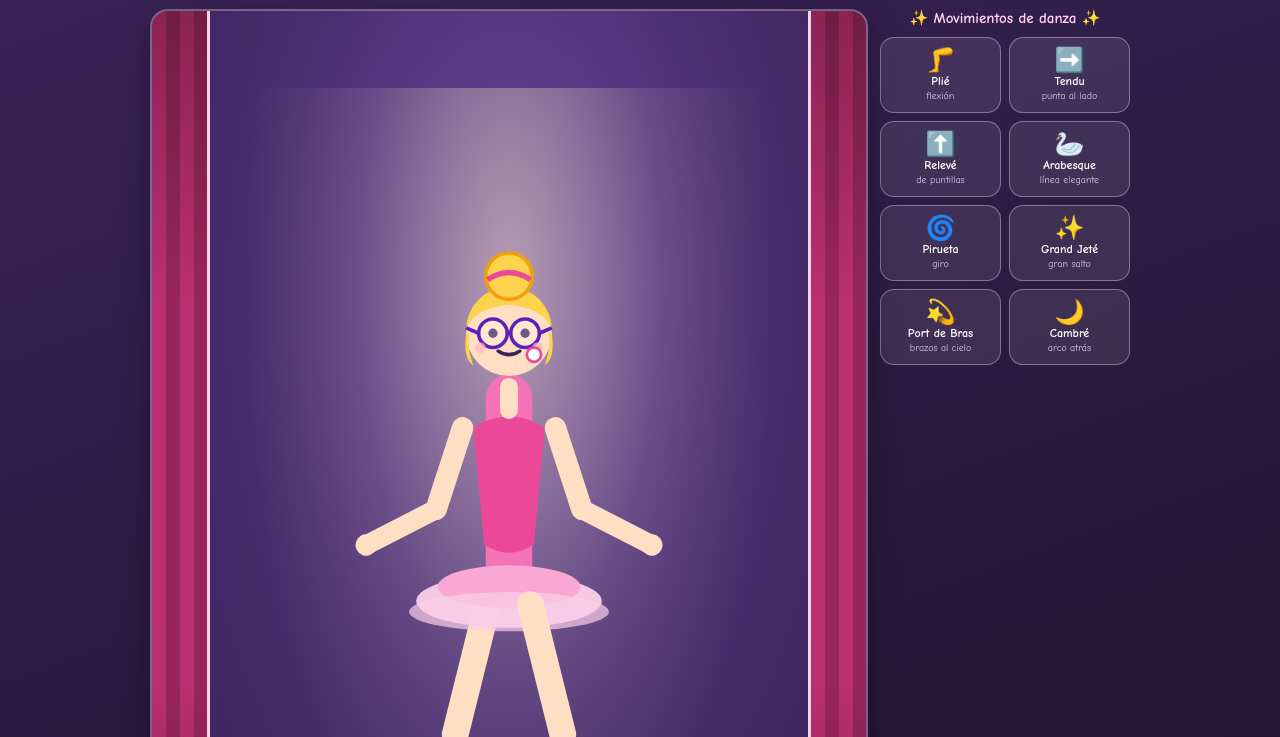
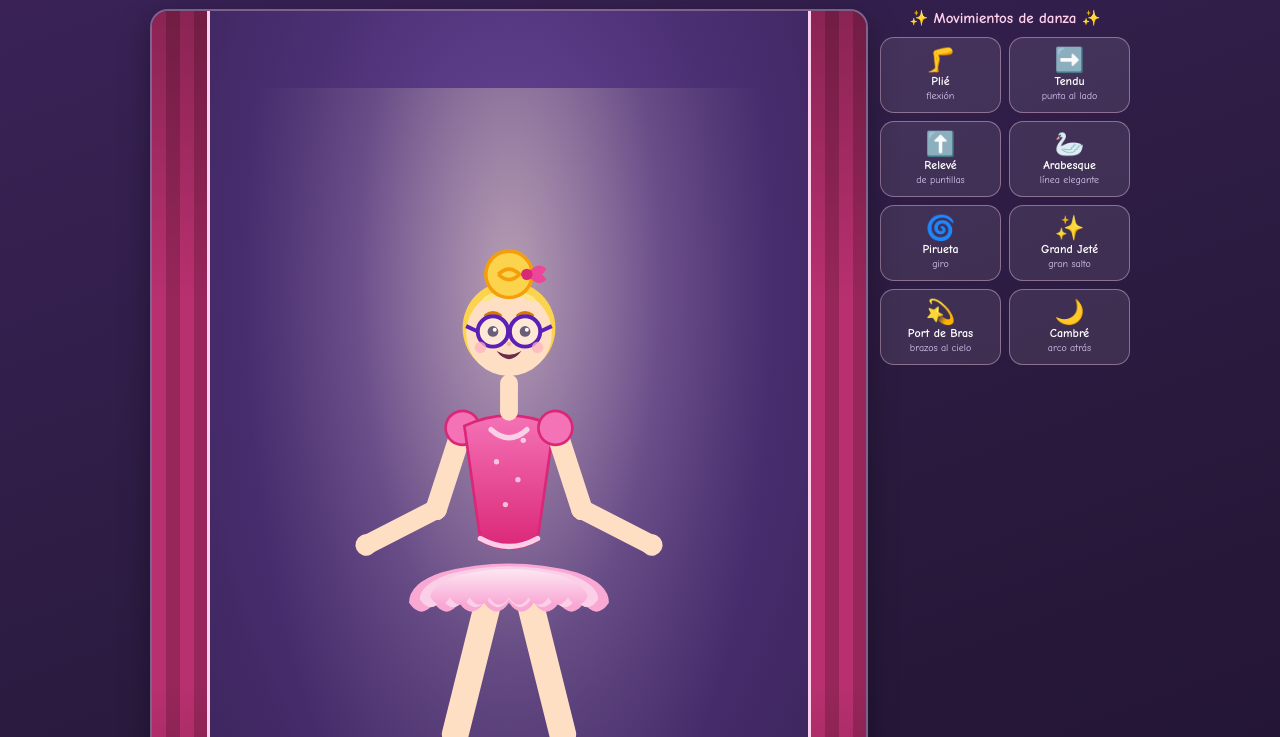
Before and after one commit to ajpuceda/JuegoDanza, a plain HTML site: page index.html in a window 1280 px wide. Shown: the part 63-800 px from the top of the page. Drawn offline with Linux system fonts and the light colour scheme.

Commit message:
🎨 Nueva muñeca: brazos unidos con manguitas, piernas bajo el tutú, zapatillas iguales y diseño más bonito

```diff
--- a/index.html
+++ b/index.html
@@ -247,93 +247,121 @@
       <div class="spotlight"></div>
       <div class="floor"></div>
       <svg id="scene" viewBox="0 0 400 540" xmlns="http://www.w3.org/2000/svg">
+        <defs>
+          <linearGradient id="gBodice" x1="0" y1="0" x2="0" y2="1">
+            <stop offset="0" stop-color="#F472B6"/>
+            <stop offset="1" stop-color="#DB2777"/>
+          </linearGradient>
+          <linearGradient id="gTutuGrad" x1="0" y1="0" x2="0" y2="1">
+            <stop offset="0" stop-color="#FDE7F3"/>
+            <stop offset="1" stop-color="#F9A8D4"/>
+          </linearGradient>
+        </defs>
         <ellipse id="shadow" cx="200" cy="502" rx="55" ry="9" fill="rgba(0,0,0,0.35)"/>
         <g transform="translate(200,330)">
           <g id="gLift">
             <g id="gSpin">
-              <!-- pierna izquierda (atrás) -->
+              <!-- piernas (detrás del tutú, salen por debajo de la falda) -->
               <g transform="translate(-12,4)">
                 <g id="gLL1">
                   <line x1="0" y1="0" x2="0" y2="75" stroke="#FFDFC4" stroke-width="15" stroke-linecap="round"/>
                   <g transform="translate(0,75)">
                     <g id="gLL2">
                       <line x1="0" y1="0" x2="0" y2="60" stroke="#FFDFC4" stroke-width="13" stroke-linecap="round"/>
-                      <path d="M 4 58 L 4 70 L -12 68 Q -16 64 -10 60 Z" fill="#F9A8D4" stroke="#EC4899" stroke-width="1.5"/>
+                      <circle cx="0" cy="0" r="7" fill="#FFDFC4"/>
+                      <g transform="scale(-1 1)">
+                        <path d="M -5 54 Q -9 62 -3 67 Q 3 71 9 68 Q 14 64 12 58 Q 10 54 -5 54 Z" fill="#F9A8D4" stroke="#DB2777" stroke-width="1.5"/>
+                        <path d="M -5 55 Q 0 51 5 56" stroke="#EC4899" stroke-width="2" fill="none"/>
                       </g>
                     </g>
                   </g>
                 </g>
-              <!-- brazo izquierdo (atrás) -->
-              <g transform="translate(-26,-95)">
-                <g id="gAL1">
-                  <line x1="0" y1="0" x2="0" y2="48" stroke="#FFDFC4" stroke-width="12" stroke-linecap="round"/>
-                  <g transform="translate(0,48)">
-                    <g id="gAL2">
-                      <line x1="0" y1="0" x2="0" y2="42" stroke="#FFDFC4" stroke-width="11" stroke-linecap="round"/>
-                      <circle cx="0" cy="44" r="6" fill="#FFDFC4"/>
+              </g>
+              <g transform="translate(12,4)">
+                <g id="gLR1">
+                  <line x1="0" y1="0" x2="0" y2="75" stroke="#FFDFC4" stroke-width="15" stroke-linecap="round"/>
+                  <g transform="translate(0,75)">
+                    <g id="gLR2">
+                      <line x1="0" y1="0" x2="0" y2="60" stroke="#FFDFC4" stroke-width="13" stroke-linecap="round"/>
+                      <circle cx="0" cy="0" r="7" fill="#FFDFC4"/>
+                      <path d="M -5 54 Q -9 62 -3 67 Q 3 71 9 68 Q 14 64 12 58 Q 10 54 -5 54 Z" fill="#F9A8D4" stroke="#DB2777" stroke-width="1.5"/>
+                      <path d="M -5 55 Q 0 51 5 56" stroke="#EC4899" stroke-width="2" fill="none"/>
                     </g>
                   </g>
                 </g>
               </g>
               <!-- torso -->
               <g id="gTorso">
-                <line x1="0" y1="-8" x2="0" y2="-112" stroke="#F472B6" stroke-width="26" stroke-linecap="round"/>
-                <path d="M -20 -95 Q 0 -108 20 -95 L 14 -30 Q 0 -20 -14 -30 Z" fill="#EC4899"/>
-                <line x1="0" y1="-105" x2="0" y2="-118" stroke="#FFDFC4" stroke-width="10" stroke-linecap="round"/>
-                <!-- tutú -->
-                <g id="gTutu">
-                  <ellipse cx="0" cy="2" rx="52" ry="15" fill="#FBCFE8" opacity="0.95"/>
-                  <ellipse cx="0" cy="-6" rx="40" ry="12" fill="#F9A8D4"/>
-                  <ellipse cx="0" cy="8" rx="56" ry="11" fill="#FBCFE8" opacity="0.7"/>
-                </g>
-                <!-- cabeza -->
-                <g transform="translate(0,-118)">
-                  <g id="gHead">
-                    <circle cx="0" cy="-30" r="24" fill="#FFDFC4"/>
-                    <path d="M -24 -32 A 24 24 0 0 1 24 -32 Q 20 -44 0 -46 Q -20 -44 -24 -32 Z" fill="#FCD34D"/>
-                    <path d="M -24 -30 Q -26 -16 -20 -12 Q -24 -24 -22 -30 Z" fill="#FCD34D"/>
-                    <path d="M 24 -30 Q 26 -16 20 -12 Q 24 -24 22 -30 Z" fill="#FCD34D"/>
-                    <circle cx="0" cy="-62" r="13" fill="#FCD34D" stroke="#F59E0B" stroke-width="2"/>
-                    <path d="M -12 -60 Q 0 -68 12 -60" stroke="#EC4899" stroke-width="3" fill="none"/>
-                    <!-- ojos -->
-                    <circle cx="-9" cy="-30" r="2.6" fill="#3b2359"/>
-                    <circle cx="9" cy="-30" r="2.6" fill="#3b2359"/>
-                    <!-- gafas -->
-                    <g stroke="#5B21B6" stroke-width="2" fill="rgba(255,255,255,0.25)">
-                      <circle cx="-9" cy="-30" r="8"/>
-                      <circle cx="9" cy="-30" r="8"/>
-                      <line x1="-1" y1="-30" x2="1" y2="-30" fill="none"/>
-                      <line x1="-17" y1="-30" x2="-24" y2="-33" fill="none"/>
-                      <line x1="17" y1="-30" x2="24" y2="-33" fill="none"/>
-                    </g>
-                    <path d="M -6 -20 Q 0 -16 6 -20" stroke="#3b2359" stroke-width="2" fill="none" stroke-linecap="round"/>
-                    <circle cx="-16" cy="-22" r="3" fill="#FFB4C0" opacity="0.7"/>
-                    <circle cx="16" cy="-22" r="3" fill="#FFB4C0" opacity="0.7"/>
-                  </g>
-                </g>
-                <!-- diadema flor -->
-                <circle cx="14" cy="-136" r="4" fill="#fff" stroke="#EC4899" stroke-width="1.5"/>
-              </g>
-              <!-- pierna derecha (delante) -->
-              <g transform="translate(12,4)">
-                <g id="gLR1">
-                  <line x1="0" y1="0" x2="0" y2="75" stroke="#FFDFC4" stroke-width="15" stroke-linecap="round"/>
-                  <g transform="translate(0,75)">
-                    <g id="gLR2">
-                      <line x1="0" y1="0" x2="0" y2="60" stroke="#FFDFC4" stroke-width="13" stroke-linecap="round"/>
-                      <path d="M 4 58 L 4 70 L 12 68 Q 16 64 10 60 Z" fill="#F9A8D4" stroke="#EC4899" stroke-width="1.5"/>
+                <!-- brazo izquierdo (detrás del cuerpo) -->
+                <g transform="translate(-26,-95)">
+                  <g id="gAL1">
+                    <line x1="0" y1="0" x2="0" y2="48" stroke="#FFDFC4" stroke-width="12" stroke-linecap="round"/>
+                    <circle cx="0" cy="0" r="9.5" fill="#F472B6" stroke="#DB2777" stroke-width="1.5"/>
+                    <g transform="translate(0,48)">
+                      <g id="gAL2">
+                        <line x1="0" y1="0" x2="0" y2="42" stroke="#FFDFC4" stroke-width="11" stroke-linecap="round"/>
+                        <circle cx="0" cy="0" r="6" fill="#FFDFC4"/>
+                        <circle cx="0" cy="44" r="6" fill="#FFDFC4"/>
                       </g>
                     </g>
                   </g>
                 </g>
-              <!-- brazo derecho (delante) -->
+                <!-- corpiño -->
+                <path d="M -25 -96 Q 0 -108 25 -96 L 16 -32 Q 0 -23 -16 -32 Z" fill="url(#gBodice)" stroke="#DB2777" stroke-width="1.5"/>
+                <path d="M -10 -94 Q 0 -85 10 -94" stroke="#FBCFE8" stroke-width="3" fill="none" stroke-linecap="round"/>
+                <path d="M -16 -33 Q 0 -24 16 -33" stroke="#FBCFE8" stroke-width="3" fill="none" stroke-linecap="round"/>
+                <circle cx="-7" cy="-76" r="1.5" fill="#fff" opacity="0.65"/>
+                <circle cx="5" cy="-66" r="1.5" fill="#fff" opacity="0.65"/>
+                <circle cx="-2" cy="-52" r="1.5" fill="#fff" opacity="0.65"/>
+                <circle cx="8" cy="-88" r="1.5" fill="#fff" opacity="0.65"/>
+                <!-- tutú de tres capas festoneadas -->
+                <g id="gTutu">
+                  <path d="M -38 -14 Q -56 -8 -56 3 q 7 10 14 0 q 7 10 14 0 q 7 10 14 0 q 7 10 14 0 q 7 10 14 0 q 7 10 14 0 q 7 10 14 0 q 7 10 14 0 Q 56 -8 38 -14 Q 0 -24 -38 -14 Z" fill="#F9A8D4"/>
+                  <path d="M -34 -13 Q -50 -7 -50 1 q 6.25 9 12.5 0 q 6.25 9 12.5 0 q 6.25 9 12.5 0 q 6.25 9 12.5 0 q 6.25 9 12.5 0 q 6.25 9 12.5 0 q 6.25 9 12.5 0 q 6.25 9 12.5 0 Q 50 -7 34 -13 Q 0 -22 -34 -13 Z" fill="#FBCFE8"/>
+                  <path d="M -30 -12 Q -44 -6 -44 0 q 5.5 8 11 0 q 5.5 8 11 0 q 5.5 8 11 0 q 5.5 8 11 0 q 5.5 8 11 0 q 5.5 8 11 0 q 5.5 8 11 0 q 5.5 8 11 0 Q 44 -6 30 -12 Q 0 -20 -30 -12 Z" fill="url(#gTutuGrad)"/>
+                </g>
+                <!-- cuello y cabeza -->
+                <line x1="0" y1="-104" x2="0" y2="-120" stroke="#FFDFC4" stroke-width="10" stroke-linecap="round"/>
+                <g transform="translate(0,-118)">
+                  <g id="gHead">
+                    <circle cx="0" cy="-33" r="26" fill="#FCD34D"/>
+                    <circle cx="0" cy="-30" r="24" fill="#FFDFC4"/>
+                    <path d="M -13 -49 Q 0 -57 13 -49" stroke="#FDE68A" stroke-width="3" fill="none" stroke-linecap="round"/>
+                    <circle cx="0" cy="-63" r="13" fill="#FCD34D" stroke="#F59E0B" stroke-width="2"/>
+                    <path d="M -6 -63 Q 0 -69 6 -63 Q 0 -57 -6 -63" stroke="#F59E0B" stroke-width="2" fill="none"/>
+                    <path d="M 10 -63 Q 16 -71 21 -66 Q 17 -59 10 -63 Z" fill="#EC4899"/>
+                    <path d="M 10 -63 Q 16 -55 21 -60 Q 17 -67 10 -63 Z" fill="#EC4899"/>
+                    <circle cx="10" cy="-63" r="3.2" fill="#DB2777"/>
+                    <path d="M -13 -40 Q -9 -43 -5 -40" stroke="#D97706" stroke-width="2" fill="none" stroke-linecap="round"/>
+                    <path d="M 5 -40 Q 9 -43 13 -40" stroke="#D97706" stroke-width="2" fill="none" stroke-linecap="round"/>
+                    <circle cx="-9" cy="-31" r="3" fill="#2a1a3e"/>
+                    <circle cx="9" cy="-31" r="3" fill="#2a1a3e"/>
+                    <circle cx="-8" cy="-32" r="1.1" fill="#fff"/>
+                    <circle cx="10" cy="-32" r="1.1" fill="#fff"/>
+                    <g stroke="#5B21B6" stroke-width="2.2" fill="rgba(255,255,255,0.3)">
+                      <circle cx="-9" cy="-31" r="8.5"/>
+                      <circle cx="9" cy="-31" r="8.5"/>
+                      <line x1="-0.5" y1="-31" x2="0.5" y2="-31" fill="none"/>
+                      <line x1="-17.5" y1="-31" x2="-24" y2="-34" fill="none"/>
+                      <line x1="17.5" y1="-31" x2="24" y2="-34" fill="none"/>
+                    </g>
+                    <circle cx="0" cy="-24" r="1.3" fill="#F5B7A0" opacity="0.9"/>
+                    <path d="M -7 -20 Q 0 -11 7 -20 Q 0 -16 -7 -20 Z" fill="#6d2b4a"/>
+                    <circle cx="-16" cy="-22" r="3.2" fill="#FFB4C0" opacity="0.75"/>
+                    <circle cx="16" cy="-22" r="3.2" fill="#FFB4C0" opacity="0.75"/>
+                  </g>
+                </g>
+                <!-- brazo derecho (delante, con manguita) -->
                 <g transform="translate(26,-95)">
                   <g id="gAR1">
                     <line x1="0" y1="0" x2="0" y2="48" stroke="#FFDFC4" stroke-width="12" stroke-linecap="round"/>
+                    <circle cx="0" cy="0" r="9.5" fill="#F472B6" stroke="#DB2777" stroke-width="1.5"/>
                     <g transform="translate(0,48)">
                       <g id="gAR2">
                         <line x1="0" y1="0" x2="0" y2="42" stroke="#FFDFC4" stroke-width="11" stroke-linecap="round"/>
+                        <circle cx="0" cy="0" r="6" fill="#FFDFC4"/>
                         <circle cx="0" cy="44" r="6" fill="#FFDFC4"/>
+                      </g>
                     </g>
                   </g>
                 </g>
@@ -615,7 +643,7 @@
     setHandle("hLfoot", add(kL, dirv(current.lL1 + current.lL2, LEG_L2)));
     var kR = add(HIP_R, dirv(current.lR1, LEG_L1));
     setHandle("hRfoot", add(kR, dirv(current.lR1 + current.lR2, LEG_L2)));
-    setHandle("hHead", tf(add(NECK, rot({ x: 0, y: -62 }, current.head))));
+    setHandle("hHead", tf(add(NECK, rot({ x: 0, y: -63 }, current.head))));
     setHandle("hTorso", tf({ x: 0, y: -92 }));
     setHandle("hBody", { x: 0, y: 12 });
   }
```
Lines whose indentation alone changed are shown as unchanged.
